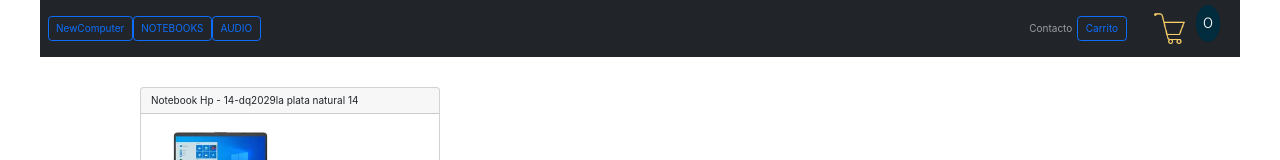
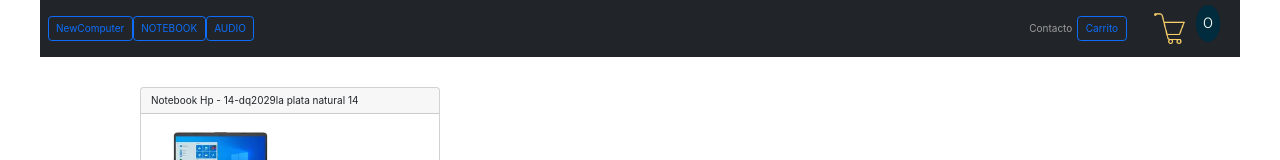
Before and after one commit to cristhol/ReactJS-Entregas, a React (Vite) app in the folder newcomputer-vite/: page / in a window 1280 px wide. Shown: the top 160 px of the page. Built offline with nearby package versions, Linux system fonts and the light colour scheme.

Commit message:
Update NavBar.jsx

```diff
--- a/newcomputer-vite/src/Components/NavBar/NavBar.jsx
+++ b/newcomputer-vite/src/Components/NavBar/NavBar.jsx
@@ -15,7 +15,7 @@
                 <Navbar.Toggle aria-controls="responsive-navbar-nav" />
                 <Navbar.Collapse id="responsive-navbar-nav">
                     <Nav className="me-auto">
-                    <NavLink className='btn btn-outline-primary'  to='/category/notebook'>Notebooks</NavLink>
+                    <NavLink className='btn btn-outline-primary'  to='/category/notebook'>Notebook</NavLink>
                     <NavLink className='btn btn-outline-primary'  to='/category/audio'>Audio</NavLink>
                     </Nav>
                     <Nav>
```
